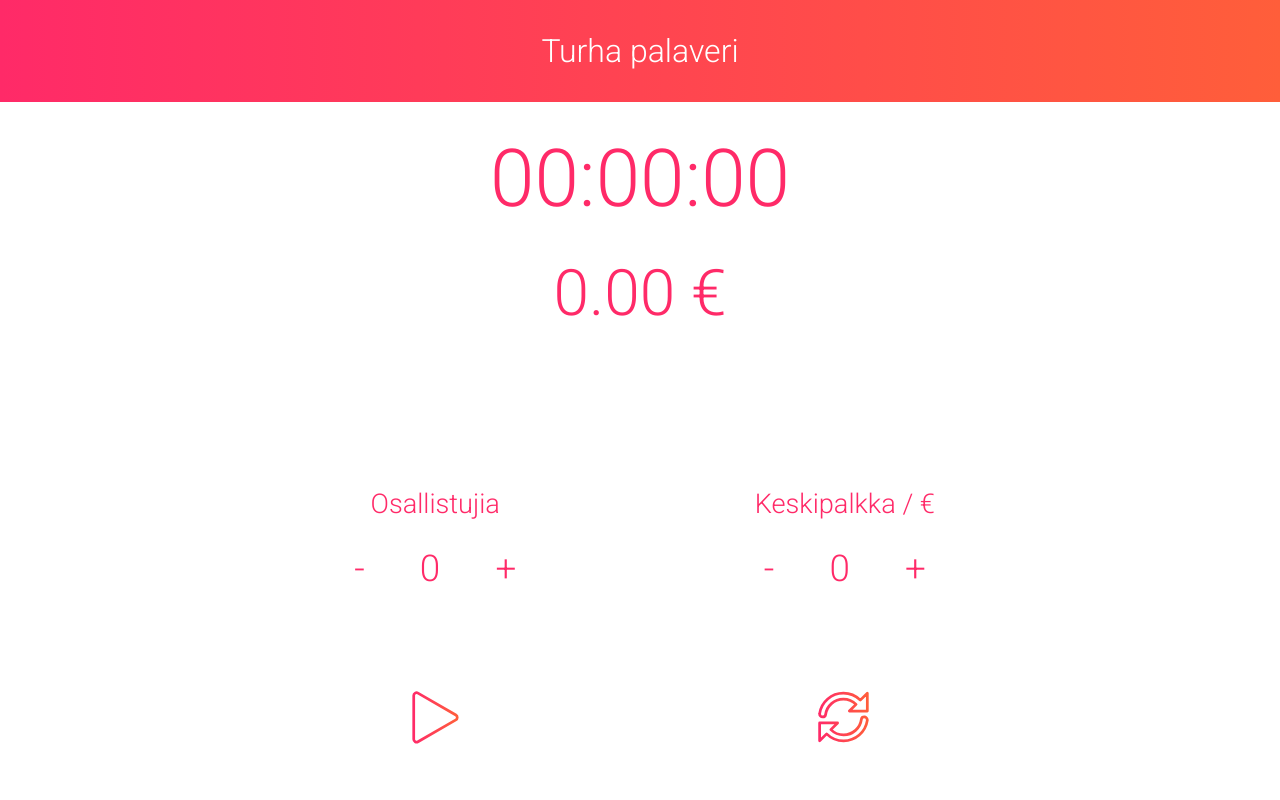
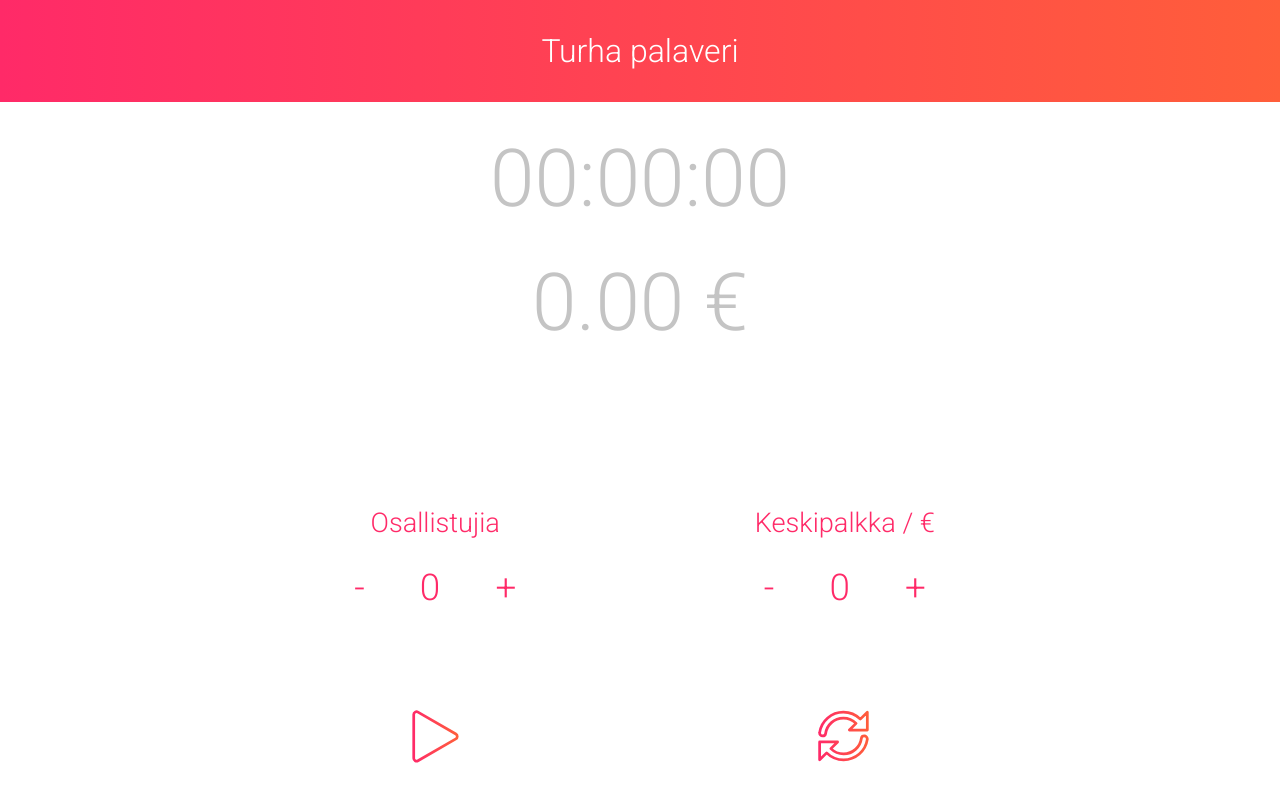
Before and after one commit to pspfolio/TurhaPalsu, a Preact app: page / in a window 1280 px wide. Built offline with nearby package versions, Linux system fonts and the light colour scheme.

Commit message:
adding little animation and styling if clock is not running

```diff
--- a/src/components/message/index.js
+++ b/src/components/message/index.js
@@ -30,13 +30,14 @@ export default class Message extends Component {
   }
 
   render() {
+    const style = this.props.runningSince ? `${styles.text} ${styles.timer}` : `${styles.text} ${styles.timer} ${styles.textPaused}`;
     return (
       <div className={styles.flexitem}>
-        <p className={`${styles.text} ${styles.timer}`}>
+        <p className={style}>
           { this.state.elapsed }
         </p>
 
-        <p className={`${styles.text} ${styles.money}`}>
+        <p className={style}>
           { this.state.spendedMoney } €
         </p>
       </div>
--- a/src/components/message/message.css
+++ b/src/components/message/message.css
@@ -2,6 +2,12 @@
   color: #FF2A68;
   font-weight: 300;
   margin: 30px 0;
+  transition: .3s ease-out all;
+}
+
+.textPaused {
+  color: #C4C4C4;
+  transition: .3s ease-out all;
 }
 
 .timer {
```
